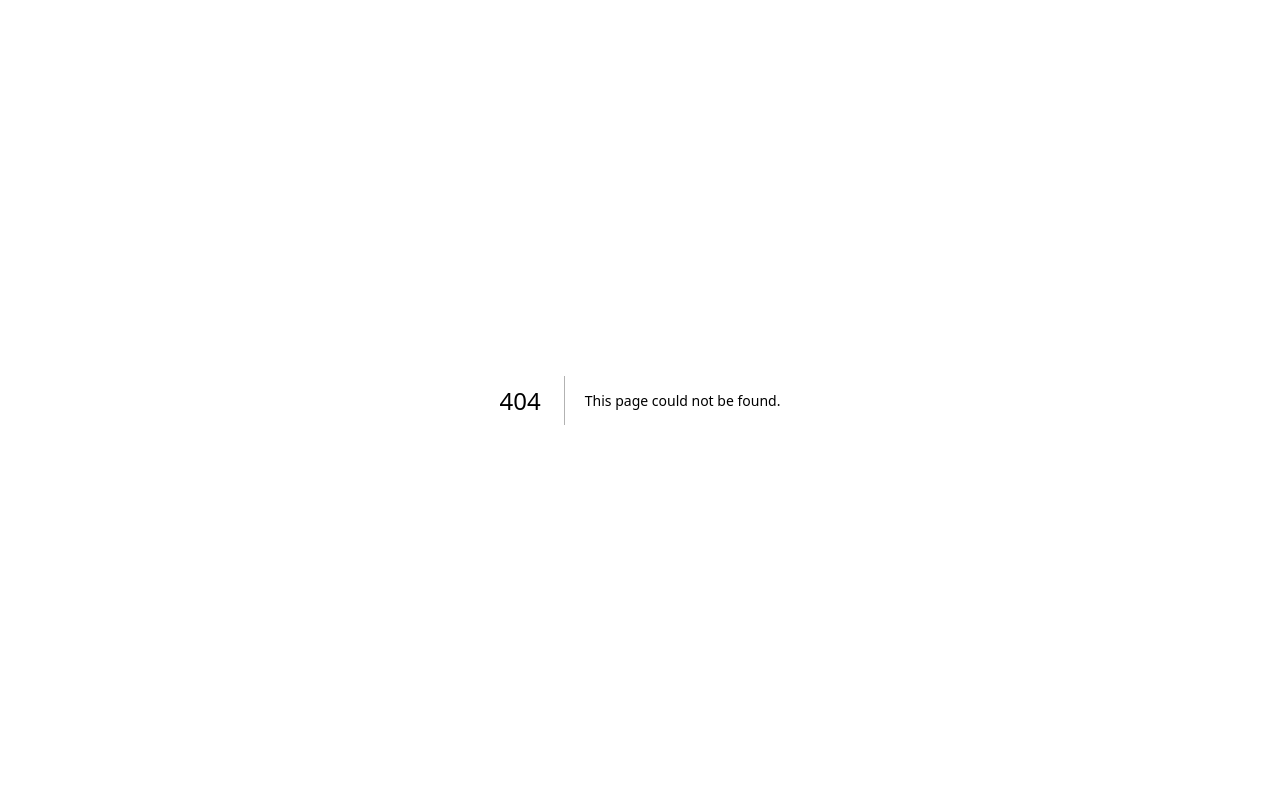
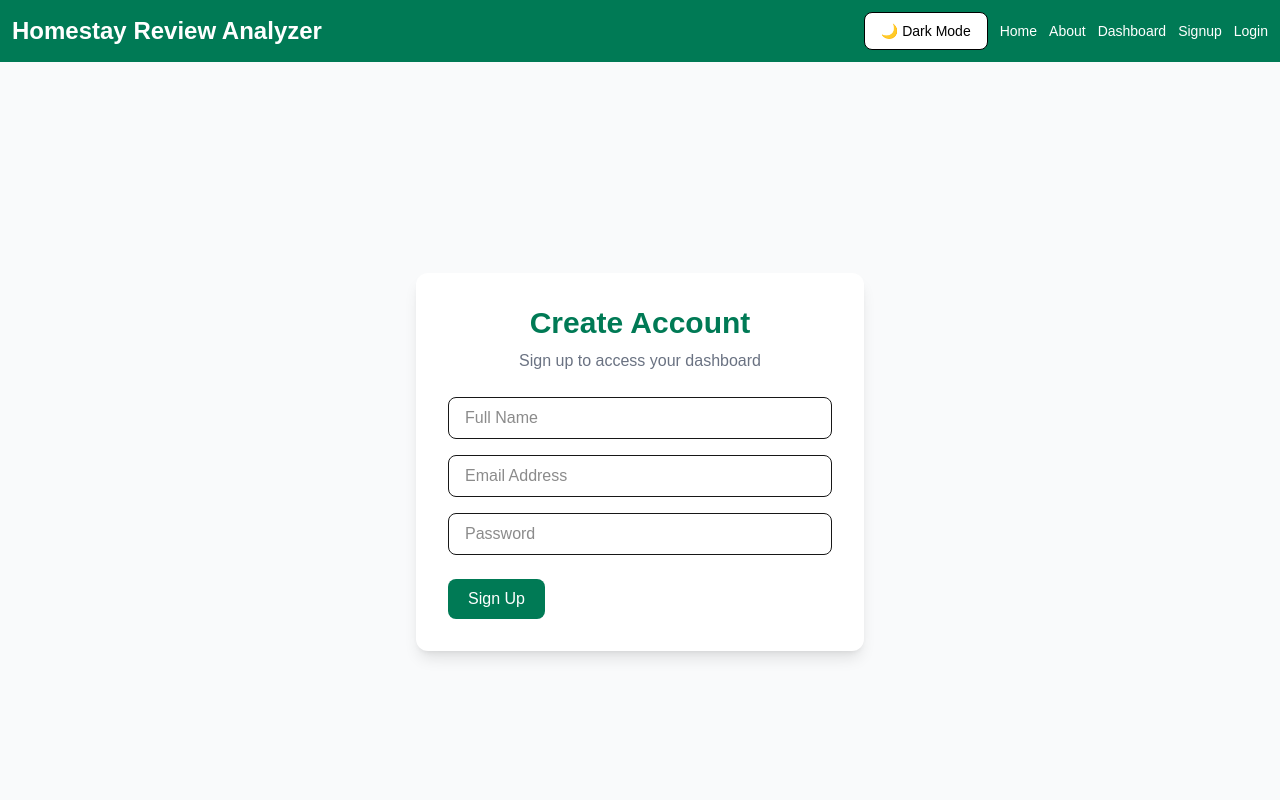
Before and after one commit to kashishshah328-ops/Homestay_Review_Analyzer, a Next.js app: page /signup in a window 1280 px wide. Before the commit this address had no page. Shown: the top 800 px of the page. Built offline with nearby package versions, Linux system fonts and the light colour scheme.

Commit message:
feat: implement signup pages

```diff
--- /dev/null
+++ b/app/signup/page.js
@@ -0,0 +1,147 @@
+"use client";
+
+import { useState } from "react";
+
+import Navbar from "../../components/Navbar";
+import Footer from "../../components/Footer";
+
+import { Button } from "../../components/ui";
+import Input from "../../components/ui/Input";
+import Loader from "../../components/ui/Loader";
+import Modal from "../../components/ui/Modal";
+
+import toast from "react-hot-toast";
+
+export default function Signup() {
+  const [form, setForm] = useState({
+    name: "",
+    email: "",
+    password: "",
+  });
+
+  const [loading, setLoading] = useState(false);
+  const [showModal, setShowModal] = useState(false);
+
+  const handleChange = (e) => {
+    setForm({
+      ...form,
+      [e.target.name]: e.target.value,
+    });
+  };
+
+  const handleSignup = async () => {
+    if (!form.name || !form.email || !form.password) {
+      toast.error("Please fill all fields");
+      return;
+    }
+
+    try {
+      setLoading(true);
+
+      // fake API call
+      await new Promise((resolve) => setTimeout(resolve, 1500));
+
+      toast.success("Account created successfully!");
+
+      setShowModal(true);
+
+      setForm({
+        name: "",
+        email: "",
+        password: "",
+      });
+    } catch (err) {
+      toast.error("Signup failed");
+    } finally {
+      setLoading(false);
+    }
+  };
+
+  return (
+    <>
+      <Navbar />
+
+      <main className="min-h-screen flex items-center justify-center bg-gray-50 dark:bg-gray-900 p-6">
+
+        <div className="w-full max-w-md bg-white dark:bg-gray-800 shadow-lg rounded-xl p-8">
+
+          <h1 className="text-3xl font-bold text-center text-emerald-700">
+            Create Account
+          </h1>
+
+          <p className="text-center text-gray-500 dark:text-gray-300 mt-2 mb-6">
+            Sign up to access your dashboard
+          </p>
+
+          {/* INPUTS */}
+          <div className="space-y-4">
+            <Input
+              name="name"
+              placeholder="Full Name"
+              value={form.name}
+              onChange={handleChange}
+            />
+
+            <Input
+              name="email"
+              type="email"
+              placeholder="Email Address"
+              value={form.email}
+              onChange={handleChange}
+            />
+
+            <Input
+              name="password"
+              type="password"
+              placeholder="Password"
+              value={form.password}
+              onChange={handleChange}
+            />
+          </div>
+
+          {/* BUTTON + LOADER */}
+          <div className="mt-6">
+            <Button
+              onClick={handleSignup}
+              className="w-full"
+              disabled={loading}
+            >
+              {loading ? "Creating Account..." : "Sign Up"}
+            </Button>
+
+            {loading && (
+              <div className="mt-3">
+                <Loader />
+              </div>
+            )}
+          </div>
+        </div>
+      </main>
+
+      <Footer />
+
+      {/* SUCCESS MODAL */}
+      {showModal && (
+        <Modal onClose={() => setShowModal(false)}>
+          <div className="text-center p-4">
+
+            <h2 className="text-2xl font-bold text-green-600">
+              🎉 Signup Successful
+            </h2>
+
+            <p className="mt-2 text-gray-600 dark:text-gray-300">
+              Your account has been created successfully.
+            </p>
+
+            <div className="mt-5">
+              <Button onClick={() => setShowModal(false)}>
+                Continue
+              </Button>
+            </div>
+
+          </div>
+        </Modal>
+      )}
+    </>
+  );
+}
```
